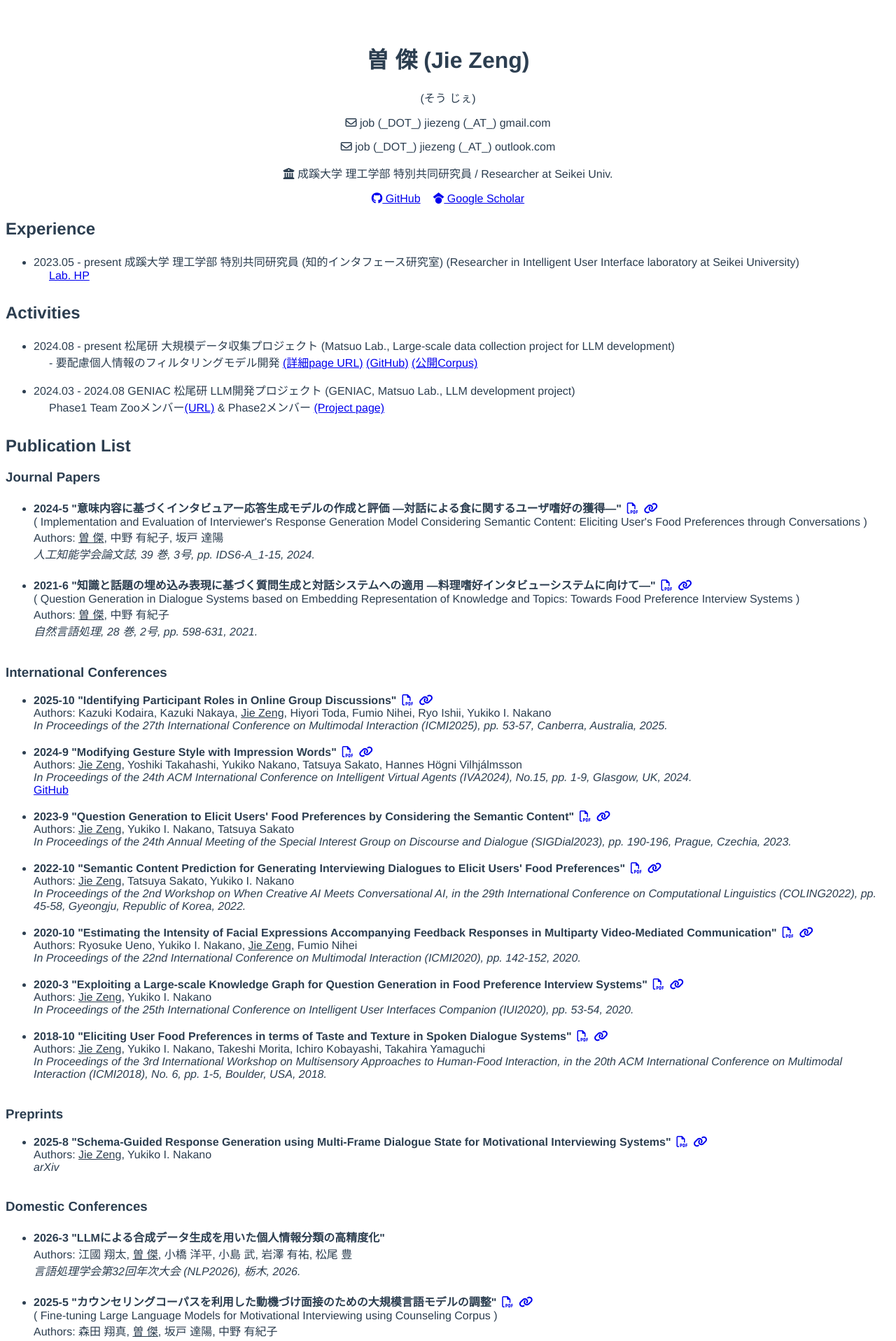
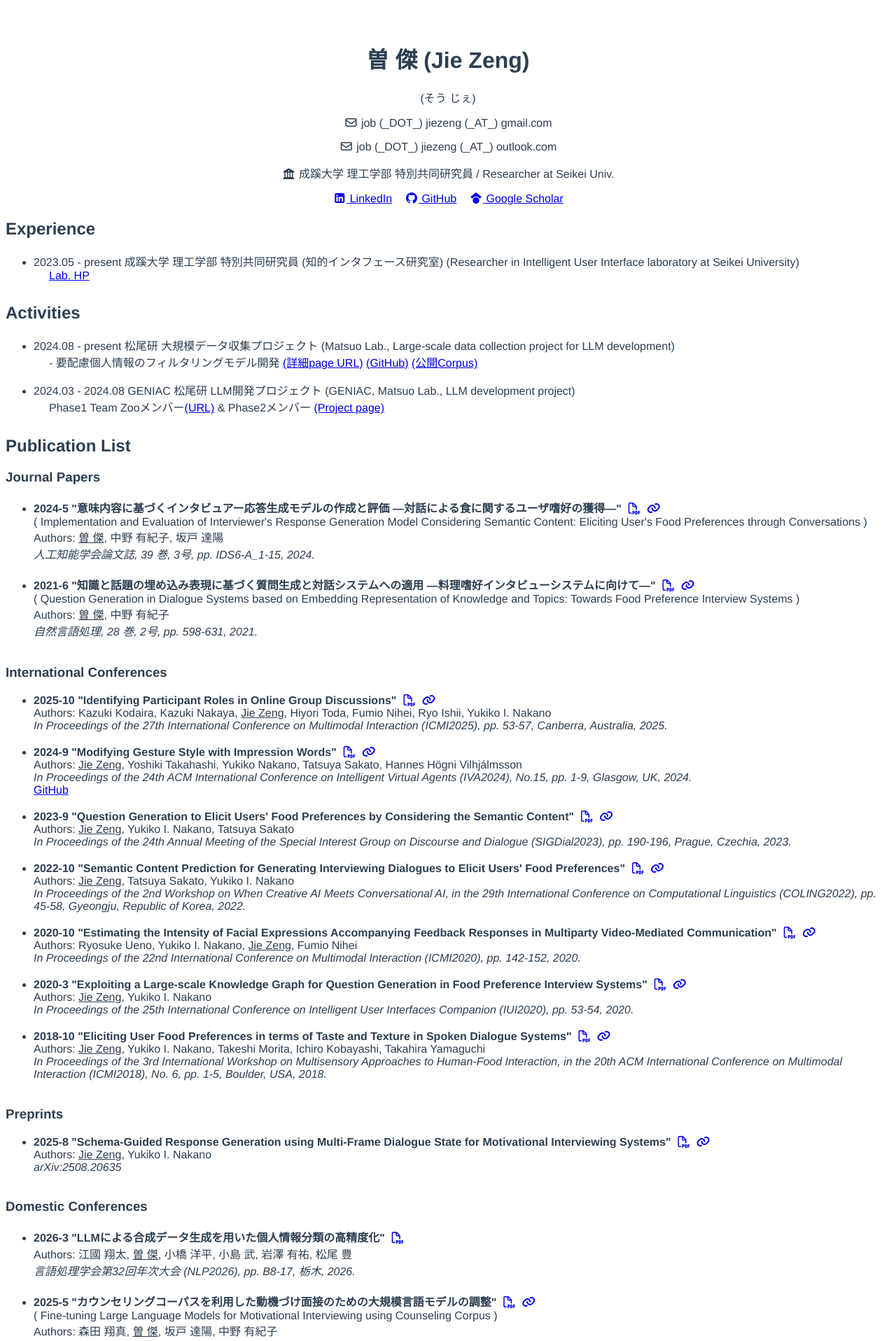
Before and after one commit to viajiefan/viajiefan.github.io, a Vue app: page / in a window 1280 px wide. Shown: the top 1916 px of the page at 70% size. Built offline with nearby package versions, Linux system fonts and the light colour scheme.

Commit message:
add linkedin, add paper info

```diff
--- a/public/index.html
+++ b/public/index.html
@@ -6,7 +6,7 @@
     <meta name="viewport" content="width=device-width,initial-scale=1.0">
     <link rel="icon" href="<%= BASE_URL %>favicon.ico">
     <!-- Awsome Icons -->
-    <link rel="stylesheet" href="https://cdnjs.cloudflare.com/ajax/libs/font-awesome/6.7.2/css/all.min.css" integrity="sha512-Evv84Mr4kqVGRNSgIGL/F/aIDqQb7xQ2vcrdIwxfjThSH8CSR7PBEakCr51Ck+w+/U6swU2Im1vVX0SVk9ABhg==" crossorigin="anonymous" referrerpolicy="no-referrer" />
+    <link rel="stylesheet" href="https://cdnjs.cloudflare.com/ajax/libs/font-awesome/7.0.1/css/all.min.css" integrity="sha512-2SwdPD6INVrV/lHTZbO2nodKhrnDdJK9/kg2XD1r9uGqPo1cUbujc+IYdlYdEErWNu69gVcYgdxlmVmzTWnetw==" crossorigin="anonymous" referrerpolicy="no-referrer" />
     <title><%= htmlWebpackPlugin.options.title %></title>
 
       <!-- Google tag (gtag.js) -->
--- a/src/assets/desc.yaml
+++ b/src/assets/desc.yaml
@@ -5,6 +5,7 @@ Top:
   Mail1: "job (_DOT_) jiezeng (_AT_) gmail.com"
   Mail2: "job (_DOT_) jiezeng (_AT_) outlook.com"
   Explain: "成蹊大学 理工学部 特別共同研究員 / Researcher at Seikei Univ."
+  LinkedIn: "https://www.linkedin.com/in/jie-zeng-97417b269/"
   GitHub: "https://github.com/viajiefan"
   GoogleScholar: "https://scholar.google.com/citations?user=ionv9b0AAAAJ"
   # -
@@ -109,7 +110,7 @@ Preprints:
     year: 2025
     month: 8
     title: Schema-Guided Response Generation using Multi-Frame Dialogue State for Motivational Interviewing Systems
-    booktitle: arXiv
+    booktitle: arXiv:2508.20635
     author: ["Jie Zeng", "Yukiko I. Nakano"]
     link: https://arxiv.org/abs/2508.20635
     pdf: https://arxiv.org/pdf/2508.20635
@@ -121,10 +122,10 @@ Domestic:
     month: 3
     title: LLMによる合成データ生成を用いた個人情報分類の高精度化
     engtitle:
-    booktitle: 言語処理学会第32回年次大会 (NLP2026), 栃木, 2026.
+    booktitle: 言語処理学会第32回年次大会 (NLP2026), pp. B8-17, 栃木, 2026.
     author: [江國 翔太, 曽 傑, 小橋 洋平, 小島 武, 岩澤 有祐, 松尾 豊]
     link:
-    pdf:
+    pdf: https://www.anlp.jp/proceedings/annual_meeting/2026/pdf_dir/B8-17.pdf
     awardtag:
 
   -
--- a/src/components/TopComponent.vue
+++ b/src/components/TopComponent.vue
@@ -6,6 +6,8 @@
         <p> <i class="fa-regular fa-envelope"></i> {{descObj.Top.Mail2}}</p>
         <p> <i class="fa-solid fa-building-columns"></i> {{descObj.Top.Explain}} </p>
         <p>
+          <a v-bind:href="descObj.Top.LinkedIn" target="_blank" rel="noopener noreferrer"><i class="fa-brands fa-square-linkedin"></i> LinkedIn</a>
+          &nbsp;&nbsp;
           <a v-bind:href="descObj.Top.GitHub" target="_blank" rel="noopener noreferrer"><i class="fa-brands fa-github"></i> GitHub</a>
           &nbsp;&nbsp;
           <a v-bind:href="descObj.Top.GoogleScholar" target="_blank" rel="noopener noreferrer"><i class="fa-brands fa-google-scholar"></i> Google Scholar</a>
```
Also changed, not shown: 7 other files (tests, documents, lock files or other folders).
